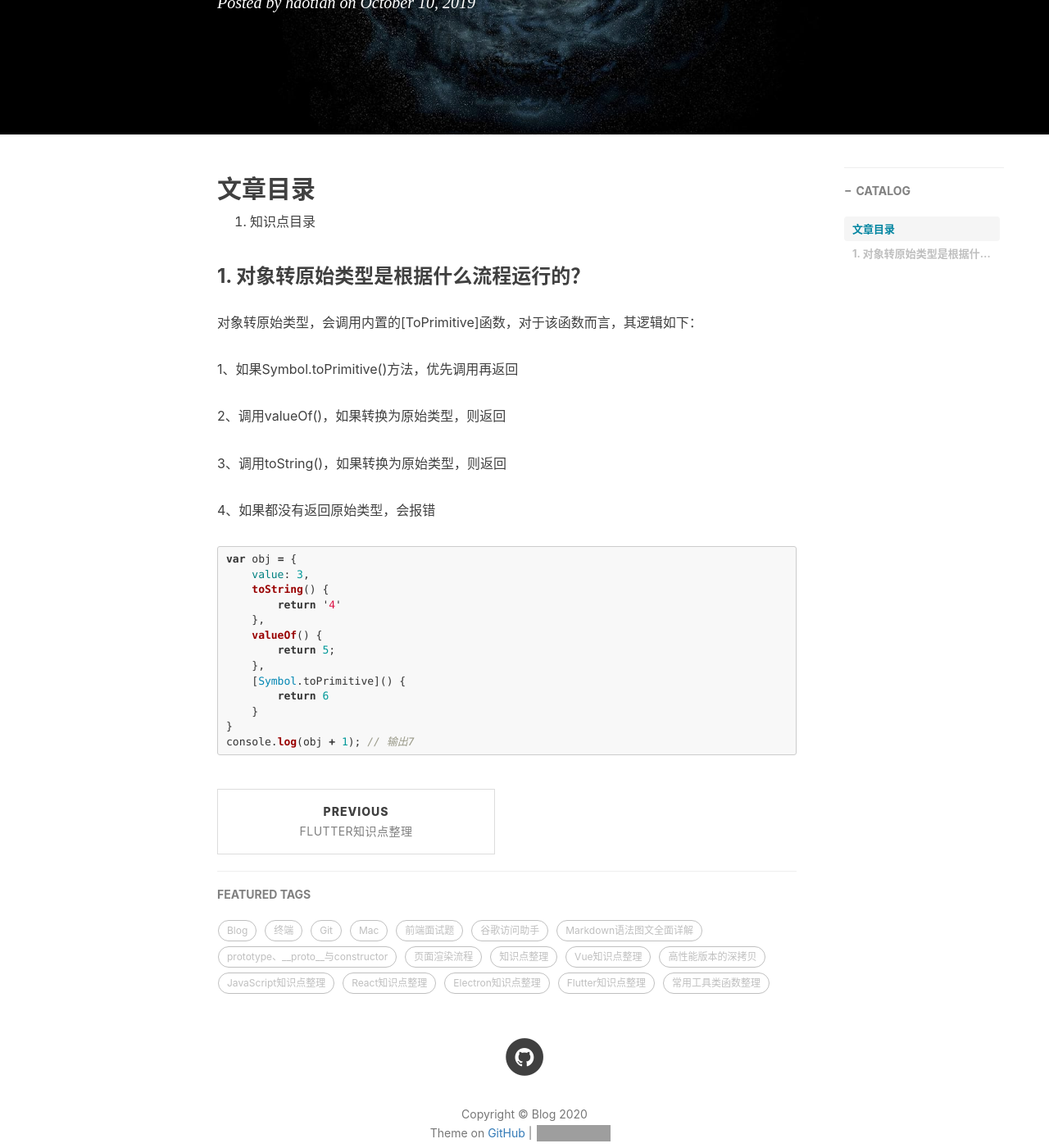
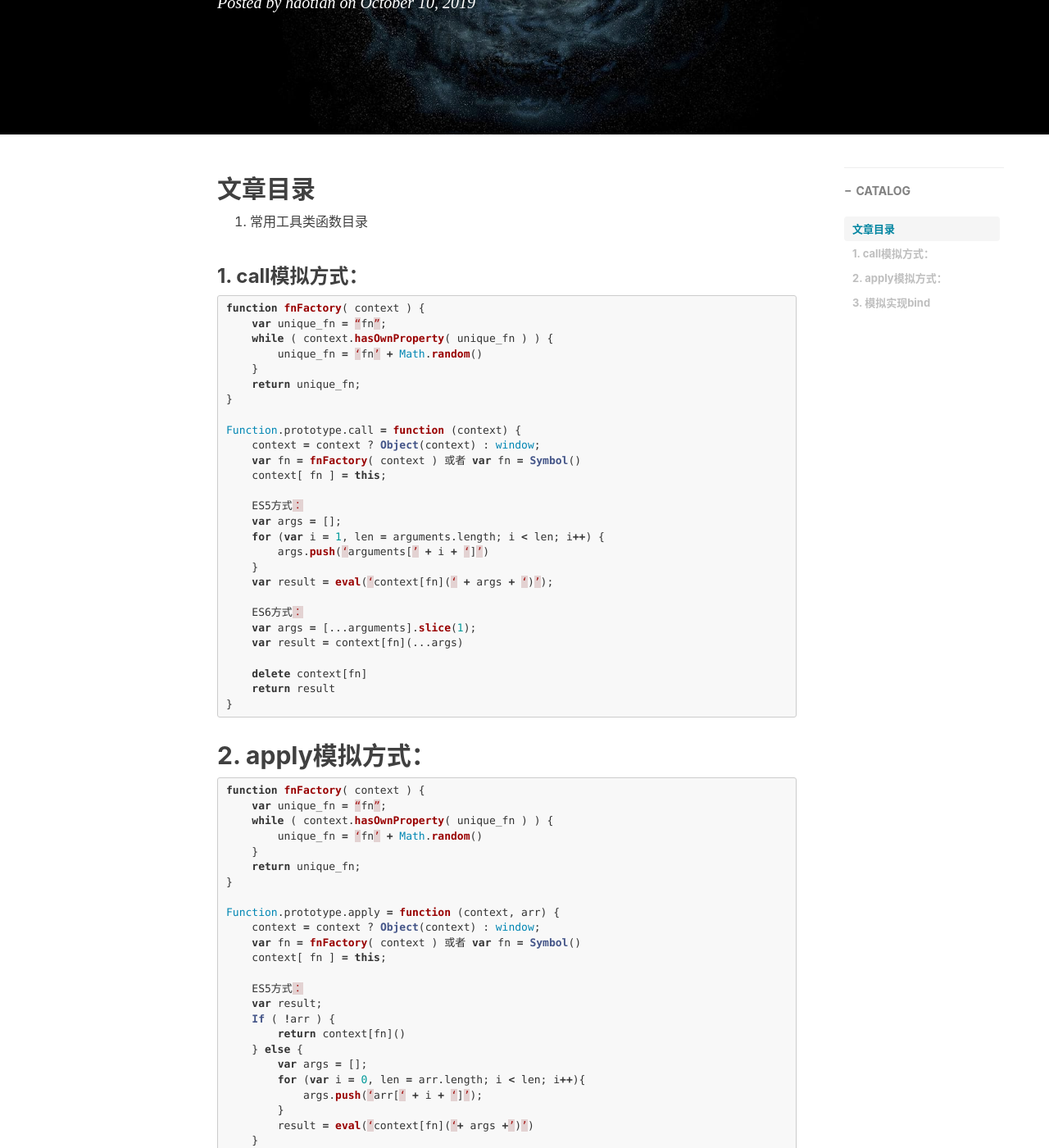
Before and after one commit to ExclusiveTreature/haotianblog.github.io, a Jekyll site: the page built from _posts/2019-10-10-常用工具类函数整理.md, in a window 1280 px wide and 1400 px high, scrolled down 359 px. Shown: the whole window at 82% size. Built offline with Jekyll 4.4.1, drawn with Linux system fonts in a browser that asks for light colours; nearby versions of some CDN libraries; comment, search, counter and statistics services are not loaded; some of the changed text lies outside the part shown; grey boxes are pictures that could not be loaded.

Commit message:
知识点添加

````diff
--- a/_posts/2019-10-10-常用工具类函数整理.md
+++ b/_posts/2019-10-10-常用工具类函数整理.md
@@ -11,30 +11,95 @@ tags:
 ---
 
 ## 文章目录
-1. 知识点目录
+1. 常用工具类函数目录
 
-### 1. 对象转原始类型是根据什么流程运行的？
-对象转原始类型，会调用内置的[ToPrimitive]函数，对于该函数而言，其逻辑如下：
+### 1. call模拟方式：
+```js
+function fnFactory( context ) {
+    var unique_fn = “fn”;
+    while ( context.hasOwnProperty( unique_fn ) ) {
+        unique_fn = ‘fn’ + Math.random()
+    }
+    return unique_fn;
+}
 
-1、如果Symbol.toPrimitive()方法，优先调用再返回
+Function.prototype.call = function (context) {
+    context = context ? Object(context) : window;
+    var fn = fnFactory( context ) 或者 var fn = Symbol()
+    context[ fn ] = this;
 
-2、调用valueOf()，如果转换为原始类型，则返回
+    ES5方式：
+    var args = [];
+    for (var i = 1, len = arguments.length; i < len; i++) {
+        args.push(‘arguments[’ + i + ‘]’)
+    }
+    var result = eval(‘context[fn](‘ + args + ‘)’);
 
-3、调用toString()，如果转换为原始类型，则返回
+    ES6方式：
+    var args = [...arguments].slice(1);
+    var result = context[fn](...args)
 
-4、如果都没有返回原始类型，会报错
+    delete context[fn]
+    return result
+}
+```
+## 2. apply模拟方式：
 ```js
-var obj = {
-    value: 3,
-    toString() {
-        return '4'
-    },
-    valueOf() {
-        return 5;
-    },
-    [Symbol.toPrimitive]() {
-        return 6
+function fnFactory( context ) {
+    var unique_fn = “fn”;
+    while ( context.hasOwnProperty( unique_fn ) ) {
+        unique_fn = ‘fn’ + Math.random()
     }
+    return unique_fn;
 }
-console.log(obj + 1); // 输出7
+
+Function.prototype.apply = function (context, arr) {
+    context = context ? Object(context) : window;
+    var fn = fnFactory( context ) 或者 var fn = Symbol()
+    context[ fn ] = this;
+
+    ES5方式：
+    var result;
+    If ( !arr ) {
+        return context[fn]()
+    } else {
+        var args = [];
+        for (var i = 0, len = arr.length; i < len; i++){
+            args.push(‘arr[‘ + i + ‘]’);
+        }
+        result = eval(‘context[fn](‘+ args +’)’)
+    }
+
+    ES6方式：
+    var result；
+    if ( !arr ) {
+        return context[fn]()
+    } else {
+        result = context[fn](...arr)
+    }
+
+    delete context[fn]
+    return result;
+}
 ```
+## 3. 模拟实现bind
+```js
+Function.prototype.bind1 = function(context) {
+    if(typeof this !== “function” ) {
+        Throw new Error(“bbbbbbbb”)
+    }
+    var self = this;
+    var args = Array.prototype.slice.call(arguments, 1)
+
+    var fNOP = function () {}
+    var fBound = function () {
+        var bindArgs = Array.prototype.slice.call(arguments);
+        return self.apply( this instanceof fNOP ? this : context, args.concat(bindArgs)
+    }
+    fNOP.prototype = this.prototype;
+    fBound.prototype = new fNOP();
+
+    return fBound;
+}
+
+```
````
Also changed, not shown: _posts/2019-08-02-从输入url到页面响应过程.md (+10 -8 lines), _posts/2019-08-05-知识点整理.md (+8 -0 lines).
